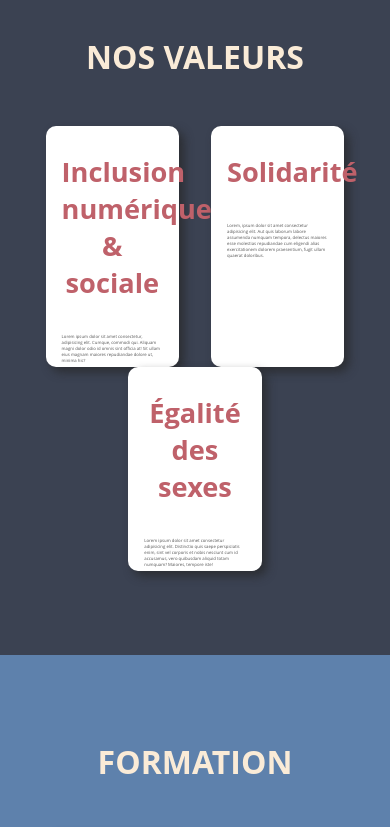
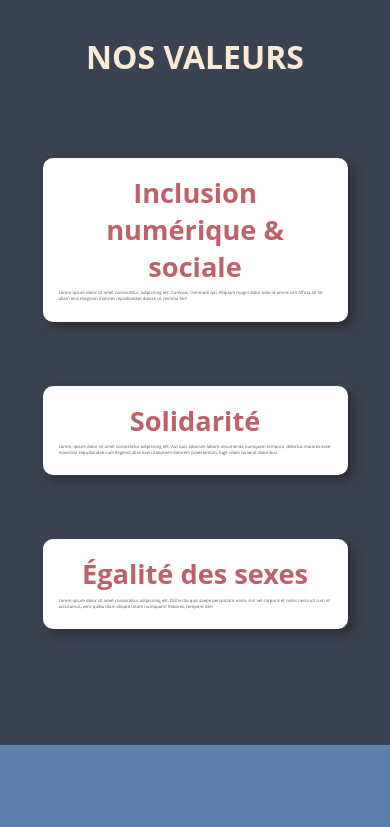
Before and after one commit to TomBous/presentation-simplon, a plain HTML site: page index.html in a window 390 px wide. Shown: the part 980-1807 px from the top of the page. Drawn offline with Linux system fonts and the light colour scheme; a web font is replaced by a local one.

Commit message:
Début de responsivité

```diff
--- a/assets/css/style.css
+++ b/assets/css/style.css
@@ -38,7 +38,7 @@ html {
     background-color: red;
     border-radius: 30px;
     padding: 1.5em;
-    width: 60%;
+    width: 365px;
 }
 
 .bouton a {
@@ -219,3 +219,23 @@ nav a {
     background-color: #A3BE8C;
 }
 /* -------------------------FOOTER -----------+*/
+
+@media only screen and (max-width: 900px) {
+     #section2 .row, #section3 .row {
+        flex-flow: column wrap ;
+        align-items: center;
+    }
+    #valeurs div, #formations div {
+        width: 70%;
+        padding: 1em 1em;
+        margin: 2em 1em;
+        background-color: white;
+        border-radius: 10px;
+        box-shadow: 5px 5px 10px rgb(37, 37, 37, 0.7);
+    }
+    h3 {
+        margin:0px;
+        padding: 0em 0em;
+    }
+
+  }
```
